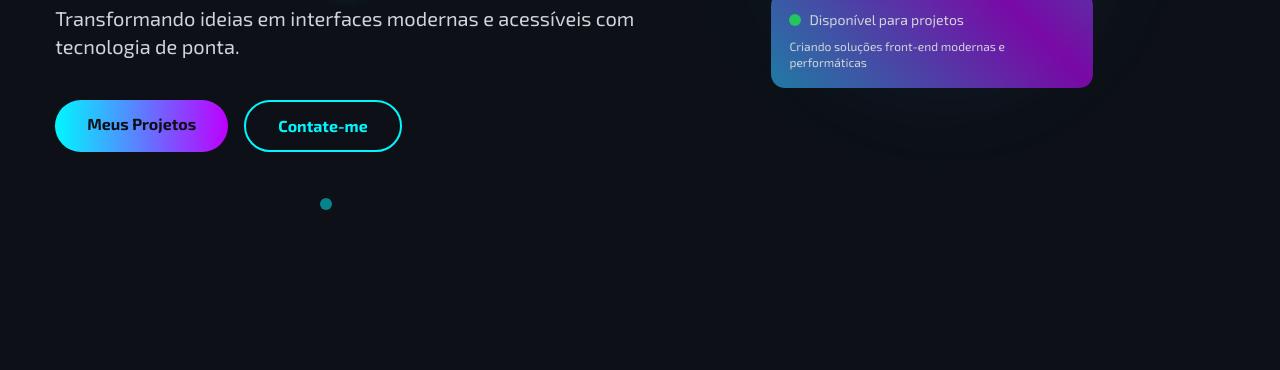
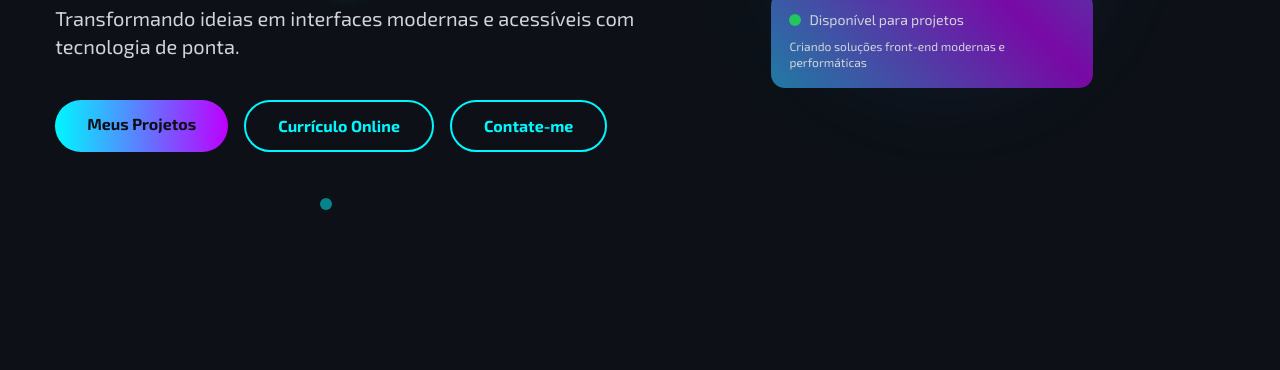
Before and after one commit to ellgos/ellgos.github.io, a plain HTML site: page index.html in a window 1280 px wide. Shown: the part 430-800 px from the top of the page. Drawn offline with nearby package versions, Linux system fonts and the light colour scheme.

Commit message:
Update index.html

```diff
--- a/index.html
+++ b/index.html
@@ -315,6 +315,10 @@
                     <a href="#projects"
                         class="px-8 py-3 rounded-full bg-gradient-to-r from-neon-blue to-neon-purple text-dark-01 font-bold glow-on-hover transition-all">
                         Meus Projetos
+                    </a>
+                    <a href="#contact"
+                        class="px-8 py-3 rounded-full border-2 border-neon-blue text-neon-blue font-bold hover:bg-neon-blue/10 glow-on-hover transition-all">
+                        Currículo Online
                     </a>
                     <a href="#contact"
                         class="px-8 py-3 rounded-full border-2 border-neon-blue text-neon-blue font-bold hover:bg-neon-blue/10 glow-on-hover transition-all">
```
